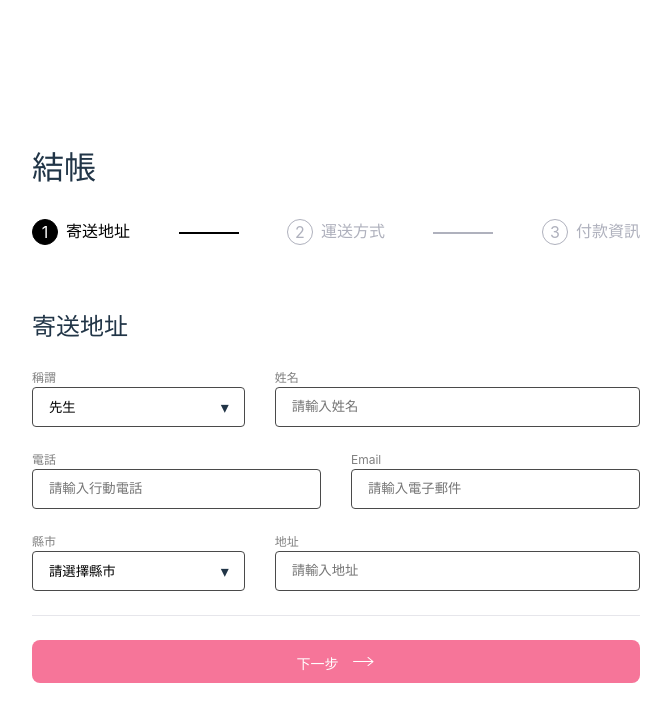
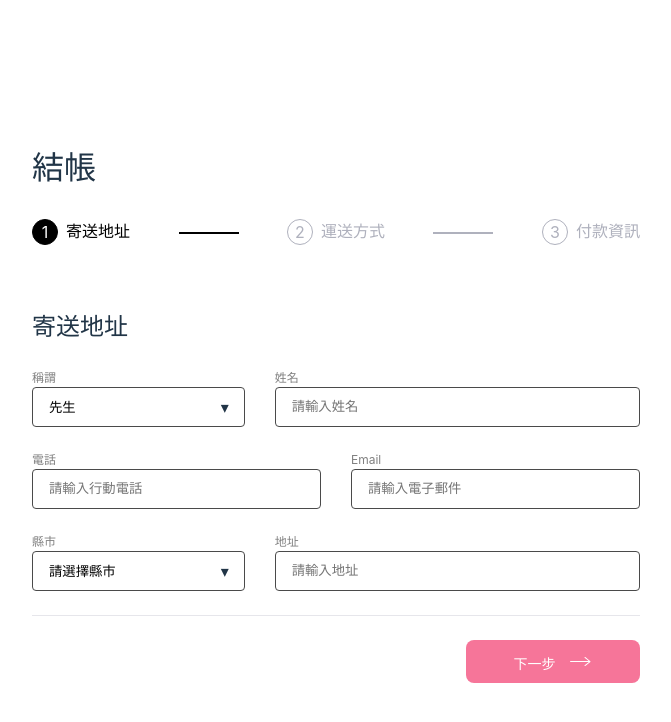
Before and after one commit to Gabrielle-Tsai/AlphaShop, a React (Vite) app: page / in a window 1280 px wide. Shown: the top 722 px of the page, without its empty margins (0-671 px from the left). Built offline with nearby package versions, Linux system fonts and the light colour scheme.

Commit message:
Modified styles.

```diff
--- a/src/style/Grid.module.css
+++ b/src/style/Grid.module.css
@@ -6,6 +6,7 @@
 }
 
 .col_12 {
+    display: flex;
     width: 100%;
 }
 
--- a/src/style/Steps.module.css
+++ b/src/style/Steps.module.css
@@ -106,22 +106,25 @@ select {
     z-index: -1;
 }
 
+/* Progress Control */
+.progressControlContainer {
+    border-top: 1px solid #E6E6EB;
+    padding-top: 24px;
+    display: flex;
+}
+
 .next {
     background: #F67599;
     color: #fff;
     font-size: 14px;
     width: 100%;
+    border-radius: 8px;
+    margin-left: auto;
 }
 
 button img {
     margin-left: 12px;
     vertical-align: sub;
-}
-
-/* Progress Control */
-.progressControlContainer {
-    border-top: 1px solid #E6E6EB;
-    padding-top: 24px;
 }
 
 @media screen and (min-width: 992px) {
@@ -130,4 +133,9 @@ button img {
     .progressLabelDone {
         display: block;
     }
+
+    /* Progress Control */
+    .next {
+        width: 174px;
+    }
 }
```
